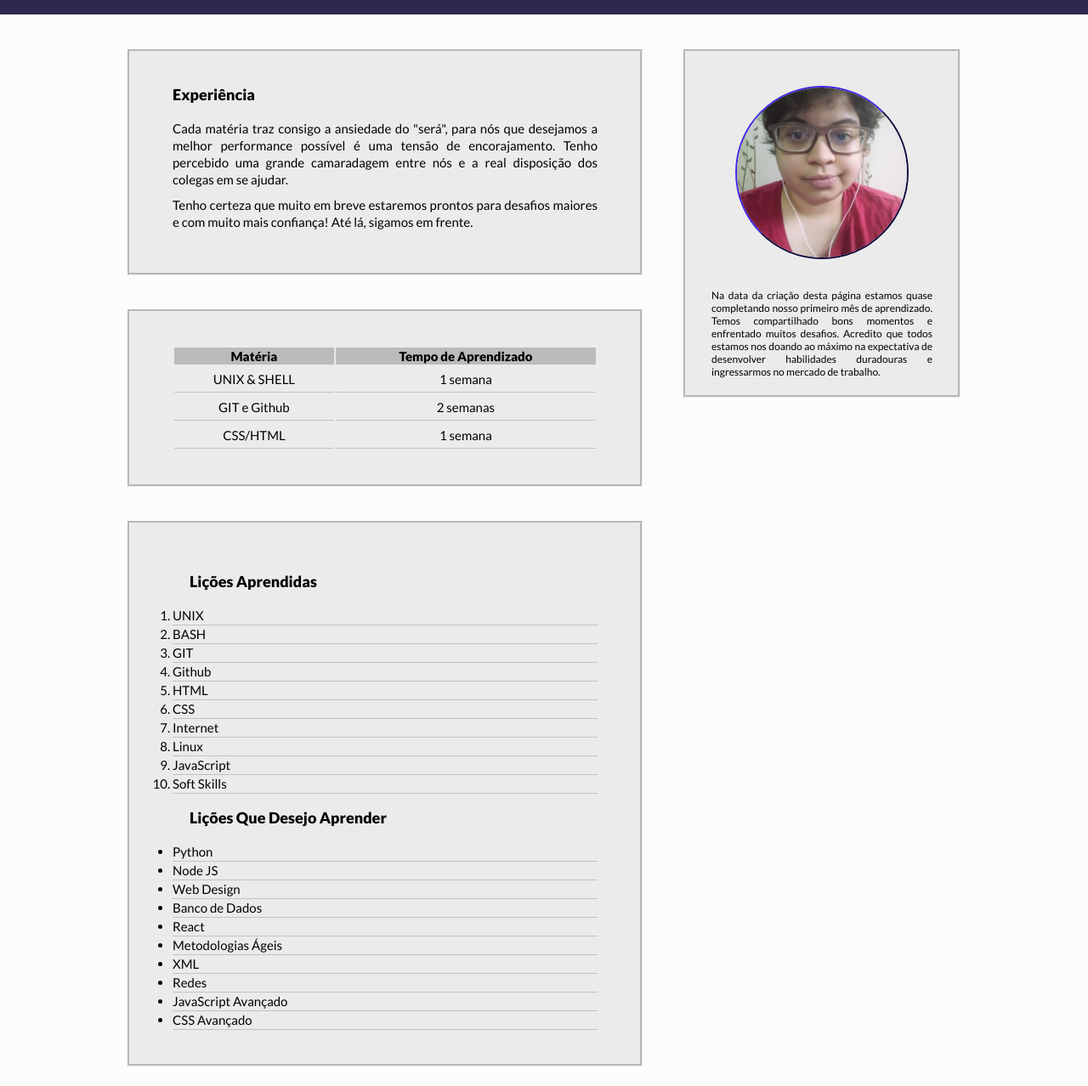
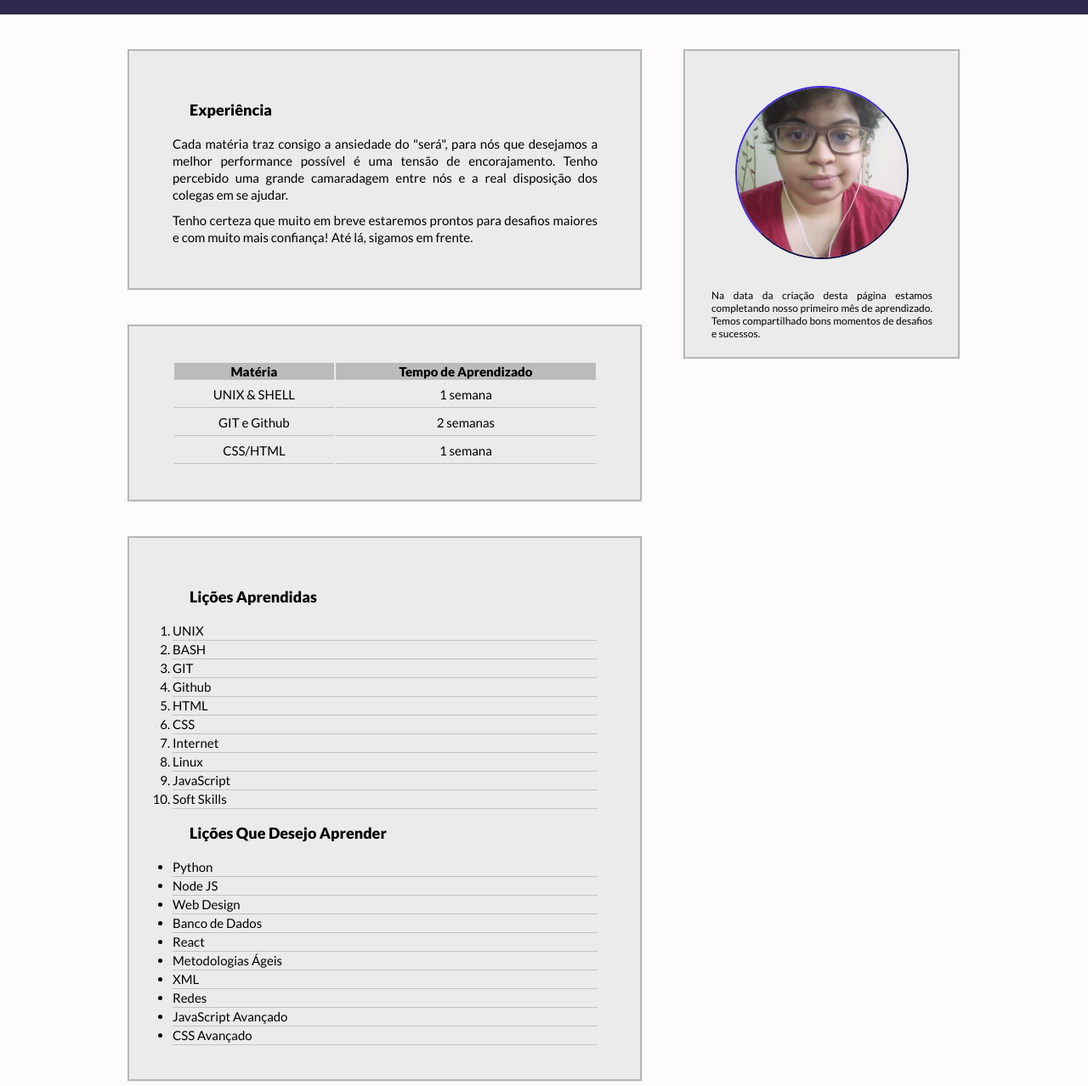
Before and after one commit to martinsgabel/trybe-lessons-learned, a website: page index.html in a window 1280 px wide. Shown: the part 82-1360 px from the top of the page at 85% size. Drawn offline with Linux system fonts and the light colour scheme.

Commit message:
Revisões feitas

```diff
--- a/index.html
+++ b/index.html
@@ -31,7 +31,7 @@
 
         <section id="aprendizados1">
             <div>
-                <p>Na data da criação desta página estamos quase completando nosso primeiro mês de aprendizado. Temos compartilhado bons momentos e enfrentado muitos desafios. Acredito que todos estamos nos doando ao máximo na expectativa de desenvolver habilidades duradouras e ingressarmos no mercado de trabalho.</p>
+                <p>Na data da criação desta página estamos completando nosso primeiro mês de aprendizado. Temos compartilhado bons momentos de desafios e sucessos.</p>
             </div>
         </section>
     </aside>
@@ -40,15 +40,14 @@
     <article class="lado-esquerdo">
         <section id="artigo-aprendizado">
             <div>
-                <h3>Experiência</h3>
+                <h2>Experiência</h2>
                 <p>Cada matéria traz consigo a ansiedade do "será", para nós que desejamos a melhor performance possível é uma tensão de encorajamento. Tenho percebido uma grande camaradagem entre nós e a real disposição dos colegas em se ajudar.</p>
                 <p>Tenho certeza que muito em breve estaremos prontos para desafios maiores e com muito mais confiança! Até lá, sigamos em frente.</p>
             </div>
         </section>
     </article>
 
-    <article class="artc1">
-        <section id="tabela">
+    <section id="tabela" class="artc1">
         <table>
             <tr>
                 <th>Matéria</th>
@@ -68,10 +67,9 @@
             </tr>
         </table>
     </section>
-    </article>
 
-    <article class="artc2">
-        <section id="aprendizado">
+
+    <section id="aprendizado" class="artc2">
         <h2>Lições Aprendidas</h2>
         <ol type="1" id="licoes_aprendidas">
                 <li>UNIX</li>
@@ -100,7 +98,6 @@
                 <li>CSS Avançado</li>
         </ul>
     </section>
-    </article>
 
     <footer id="rodape" class="clearfix">
         <p>Projeto Avaliativo Trybe ®</p>
```
Lines whose indentation alone changed are shown as unchanged.
